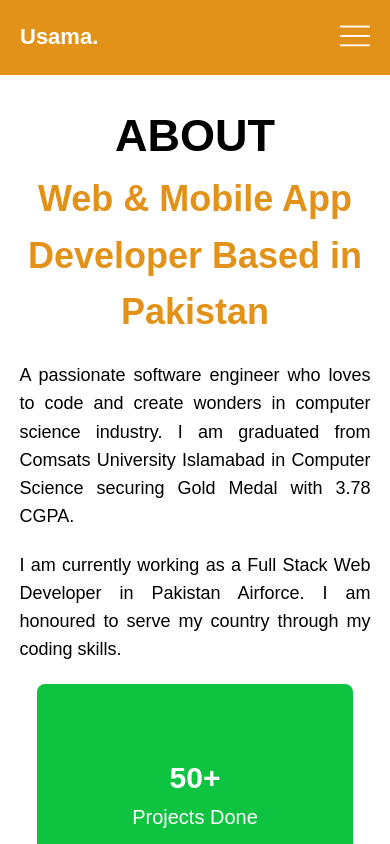
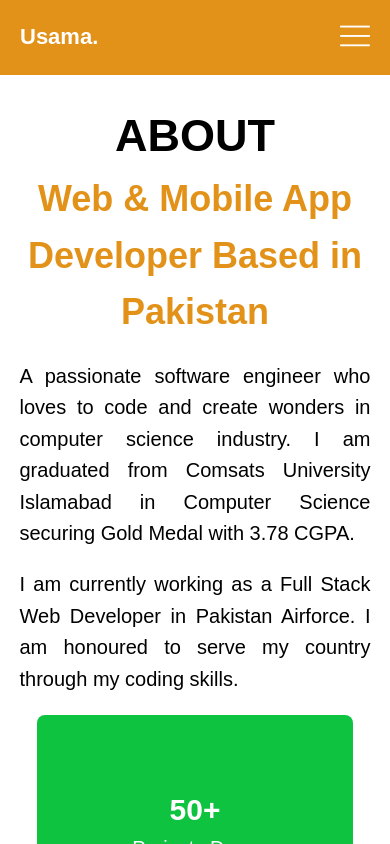
Before and after one commit to CodeWUsama/usamaportfolioold, a React (Create React App) app: page /about in a window 390 px wide. Shown: the top 844 px of the page. Built offline with nearby package versions, Linux system fonts and the light colour scheme.

Commit message:
About page mobile responsive

```diff
--- a/src/routes/About/index.tsx
+++ b/src/routes/About/index.tsx
@@ -33,13 +33,13 @@ const About = () => {
                 Web & Mobile App Developer Based in Pakistan
               </Text>
             </TextCenterContainer>
-            <Text fontSize={24} textAlign="justify" fontSizeMobile={18}>
+            <Text fontSize={24} textAlign="justify" fontSizeMobile={20}>
               A passionate software engineer who loves to code and create
               wonders in computer science industry. I am graduated from Comsats
               University Islamabad in Computer Science securing Gold Medal with
               3.78 CGPA.
             </Text>
-            <Text fontSize={24} textAlign="justify" fontSizeMobile={18}>
+            <Text fontSize={24} textAlign="justify" fontSizeMobile={20}>
               I am currently working as a Full Stack Web Developer in Pakistan
               Airforce. I am honoured to serve my country through my coding
               skills.
```
